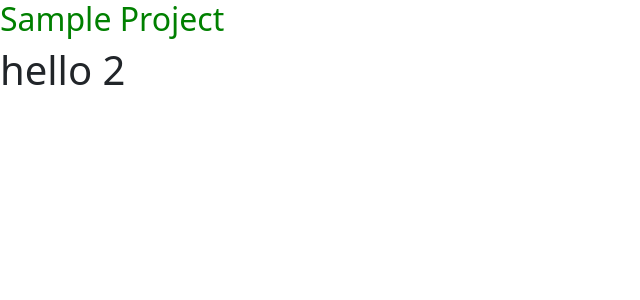
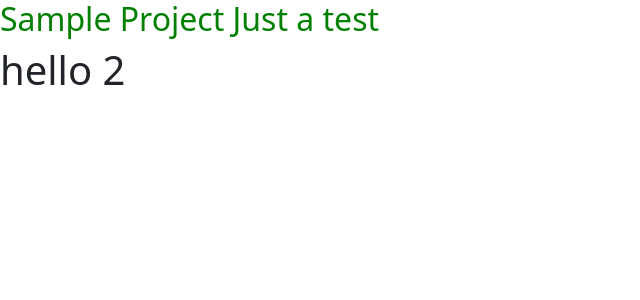
Before and after one commit to Pathum-lakshan/sample-project, a React (Create React App) app: page / in a window 1280 px wide. Shown: the top 300 px of the page, without its empty margins (0-640 px from the left). Built offline with nearby package versions, Linux system fonts and the light colour scheme.

Commit message:
changed app component

```diff
--- a/src/App.js
+++ b/src/App.js
@@ -12,6 +12,8 @@ const App = ()=>{
   styles
   }>
     Sample Project
+
+    Just a test
   </h2>
   <Post/>
 </div>
```
